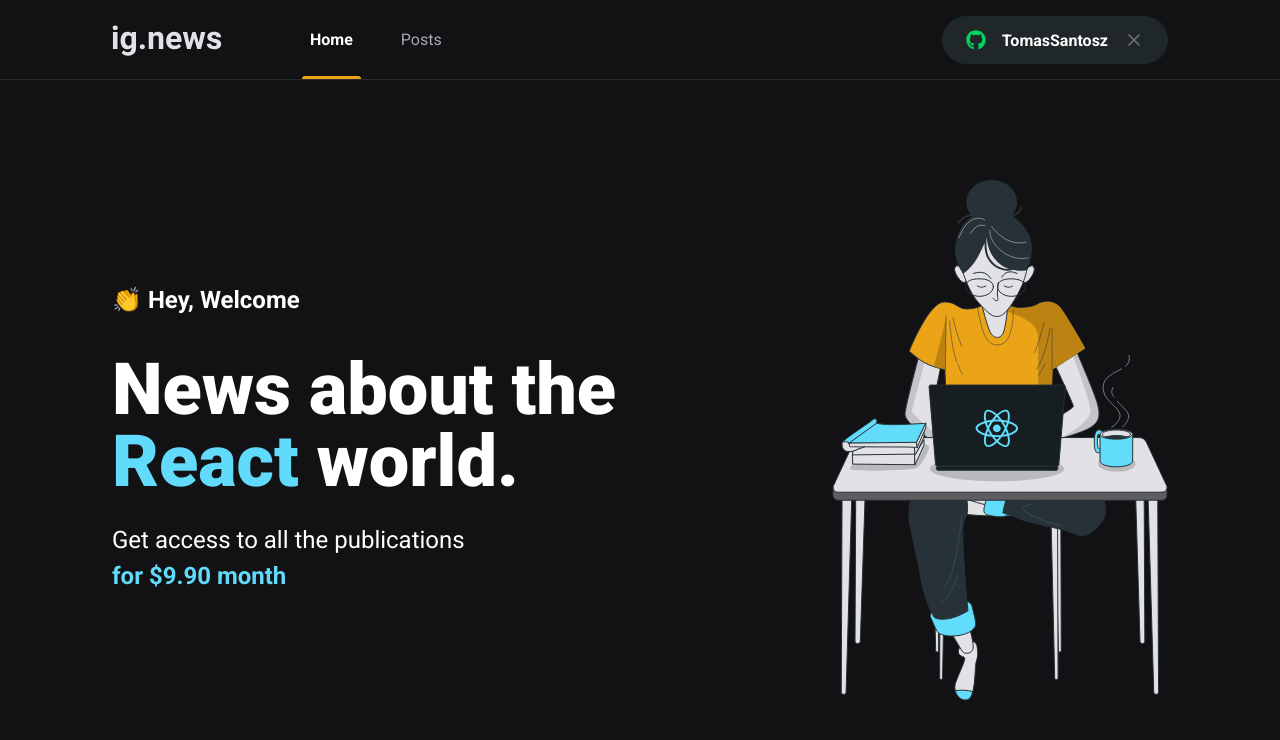
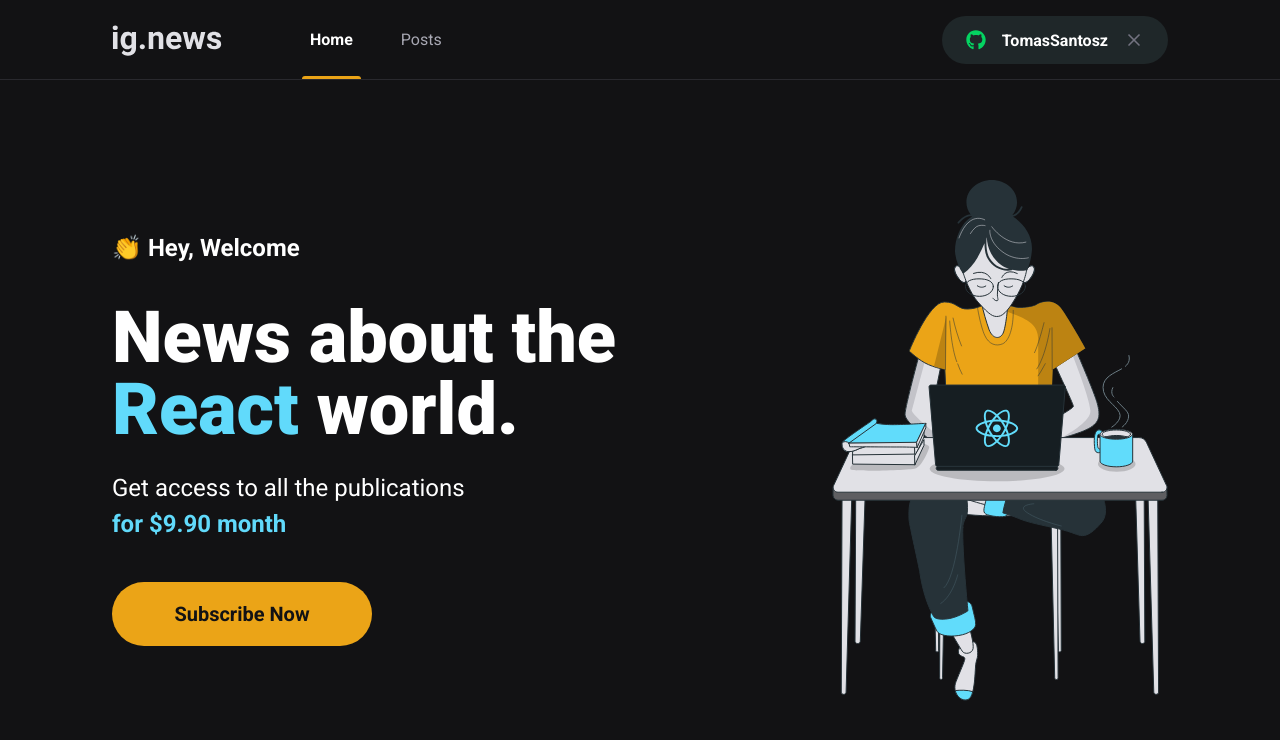
Before and after one commit to TomasSantosz/ignews, a Next.js app: page / in a window 1280 px wide. Shown: the top 740 px of the page. Built offline with nearby package versions, Linux system fonts and the light colour scheme.

Commit message:
feat: add new component: SubscribeButton

```diff
--- /dev/null
+++ b/src/components/SubscribeButton/index.tsx
@@ -0,0 +1,12 @@
+import styles from './styles.module.scss';
+
+export function SubscribeButton(){
+    return (
+        <button
+            type="button"
+            className={styles.subscribeButton}
+        >
+            Subscribe Now
+        </button>
+    )
+}
--- /dev/null
+++ b/src/components/SubscribeButton/styles.module.scss
@@ -0,0 +1,20 @@
+.subscribeButton{
+    width: 260px;
+    height: 4rem;
+    border: 0rem;
+    border-radius: 2rem;
+    background: var(--yellow-500);
+    color: var(--gray-900);
+    font-size: 1.25rem;
+    font-weight: bold;
+
+    display: flex;
+    align-items: center;
+    justify-content: center;
+
+    transition: filter 0.2s;
+
+    &:hover{
+        filter: brightness(0.8);
+    }
+}
--- a/src/pages/home.module.scss
+++ b/src/pages/home.module.scss
@@ -39,5 +39,8 @@
         }
 
     }
+    button{
+        margin-top: 2.5rem;
+    }
 
 }
--- a/src/pages/index.tsx
+++ b/src/pages/index.tsx
@@ -1,4 +1,5 @@
 import Head from 'next/head';
+import { SubscribeButton } from '../components/SubscribeButton';
 
 import styles from './home.module.scss';
 export default function Home() {
@@ -15,6 +16,7 @@
             Get access to all the publications <br/>
             <span>for $9.90 month</span>
           </p>
+          <SubscribeButton />
         </section>
         <img src="/images/avatar.svg" alt="Girl coding" />
       </main>
```
